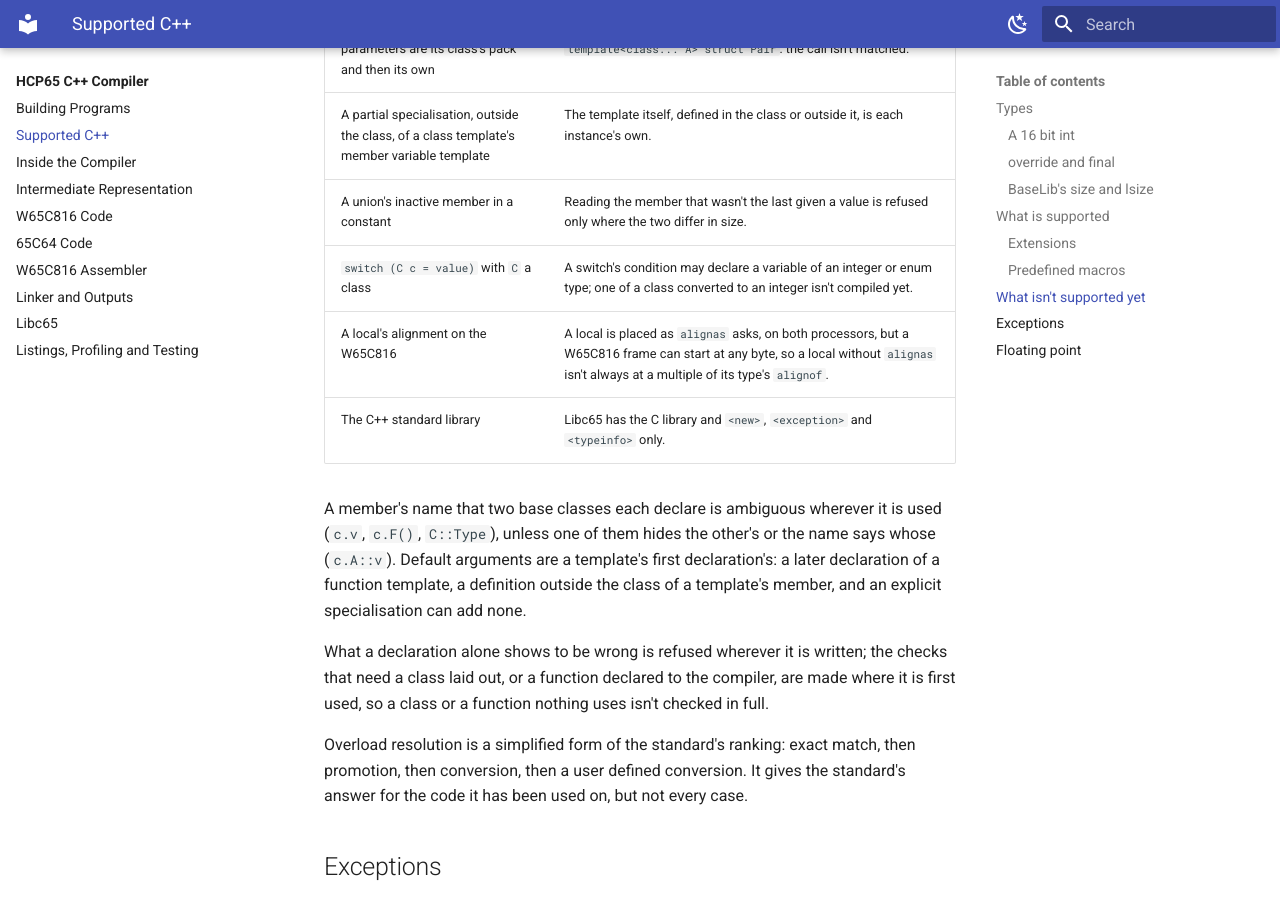
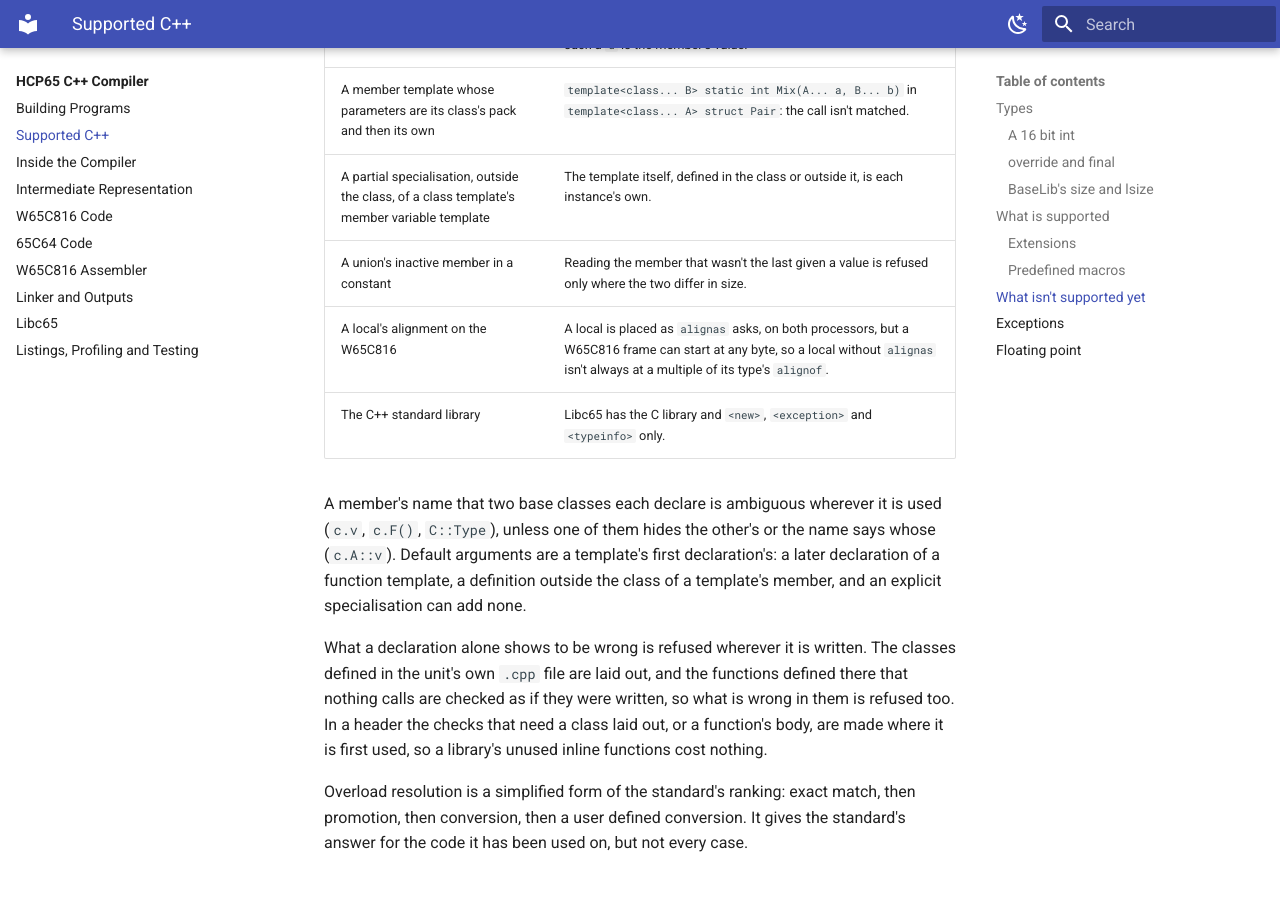
Before and after one commit to andrewpaterson/HCP65, an MkDocs documentation site: the page built from Website/docs/compiler/language.md, in a window 1280 px wide and 900 px high, scrolled down 7011 px. Built offline with MkDocs 1.6.1 and Material for MkDocs 9.7.7, drawn with Linux system fonts in a browser that asks for light colours; plug-ins that fetch from the network failed and are left out; some of the changed text lies outside the part shown.

Commit message:
Docs: compiler language page after clauses 6-12
asm statements and switch over an object are supported; the classes and
uncalled functions of a unit's own .cpp file are checked; the switch over
a class gap is closed.

```diff
--- a/Website/docs/compiler/language.md
+++ b/Website/docs/compiler/language.md
@@ -103,7 +103,7 @@ both.  A host build checks the W65C816's size model with `g++ -m32 -DBASELIB_SIZ
 
 | Area | Supported |
 |---|---|
-| Statements | Everything in C: `if`, `while`, `do`, `for`, `switch`, `break`, `continue`, `return`, `goto`.  Declarations in conditions (`if (int x = f())`). |
+| Statements | Everything in C: `if`, `while`, `do`, `for`, `switch`, `break`, `continue`, `return`, `goto`.  Declarations in conditions (`if (int x = f())`, an object too, made again each time round a loop).  A `switch` over an object, converted by its one conversion function to an integer.  `asm("...")`: its text is assembled as a routine of its own, which the statement calls (it takes no operands). |
 | Functions | Overloading, default arguments (a template instance's are worked out with its template arguments), recursion, variadic functions (`stdarg.h`), pointers to functions.  A function, or a member function, declared by the name of its type (`typedef int Binary(int, int); Binary Add;`). |
 | Classes | Structs, classes and unions, named or not, local and anonymous; multiple inheritance with several polymorphic bases; virtual functions, pure virtuals, virtual destructors; `override` and `final`; constructors, destructors, member initialisers, default member initialisers, delegating constructors; `= default` (in the class or after it) and `= delete`; `const` and `volatile` member functions, which overload; static members; friends; nested classes; virtual base classes; a class's own `operator new` and `operator delete`. |
 | Bit-fields | Laid out as MSVC lays them out: a bit-field shares a unit the size of its type, from the unit's lowest bit, and a new unit starts when the type's size changes, the bits run out, or after a zero width bit-field.  Signed ones are sign extended when read; unnamed ones (`int : 3;`) are padding.  A bit-field has no address, but a `const` reference can bind to a copy of one.  `c ? x : y` of two bit-fields can be assigned to: it is the one picked. |
@@ -154,7 +154,6 @@ compiler's own file and line, which says which construct it was.
 | A member template whose parameters are its class's pack and then its own | `template<class... B> static int Mix(A... a, B... b)` in `template<class... A> struct Pair`: the call isn't matched. |
 | A partial specialisation, outside the class, of a class template's member variable template | The template itself, defined in the class or outside it, is each instance's own. |
 | A union's inactive member in a constant | Reading the member that wasn't the last given a value is refused only where the two differ in size. |
-| `switch (C c = value)` with `C` a class | A switch's condition may declare a variable of an integer or enum type; one of a class converted to an integer isn't compiled yet. |
 | A local's alignment on the W65C816 | A local is placed as `alignas` asks, on both processors, but a W65C816 frame can start at any byte, so a local without `alignas` isn't always at a multiple of its type's `alignof`. |
 | The C++ standard library | Libc65 has the C library and `<new>`, `<exception>` and `<typeinfo>` only. |
 
@@ -164,9 +163,11 @@ A member's name that two base classes each declare is ambiguous wherever it is u
 function template, a definition outside the class of a template's member, and an explicit
 specialisation can add none.
 
-What a declaration alone shows to be wrong is refused wherever it is written; the checks that
-need a class laid out, or a function declared to the compiler, are made where it is first used,
-so a class or a function nothing uses isn't checked in full.
+What a declaration alone shows to be wrong is refused wherever it is written.  The classes
+defined in the unit's own `.cpp` file are laid out, and the functions defined there that nothing
+calls are checked as if they were written, so what is wrong in them is refused too.  In a header
+the checks that need a class laid out, or a function's body, are made where it is first used, so
+a library's unused inline functions cost nothing.
 
 Overload resolution is a simplified form of the standard's ranking: exact match, then promotion,
 then conversion, then a user defined conversion.  It gives the standard's answer for the code it
```
